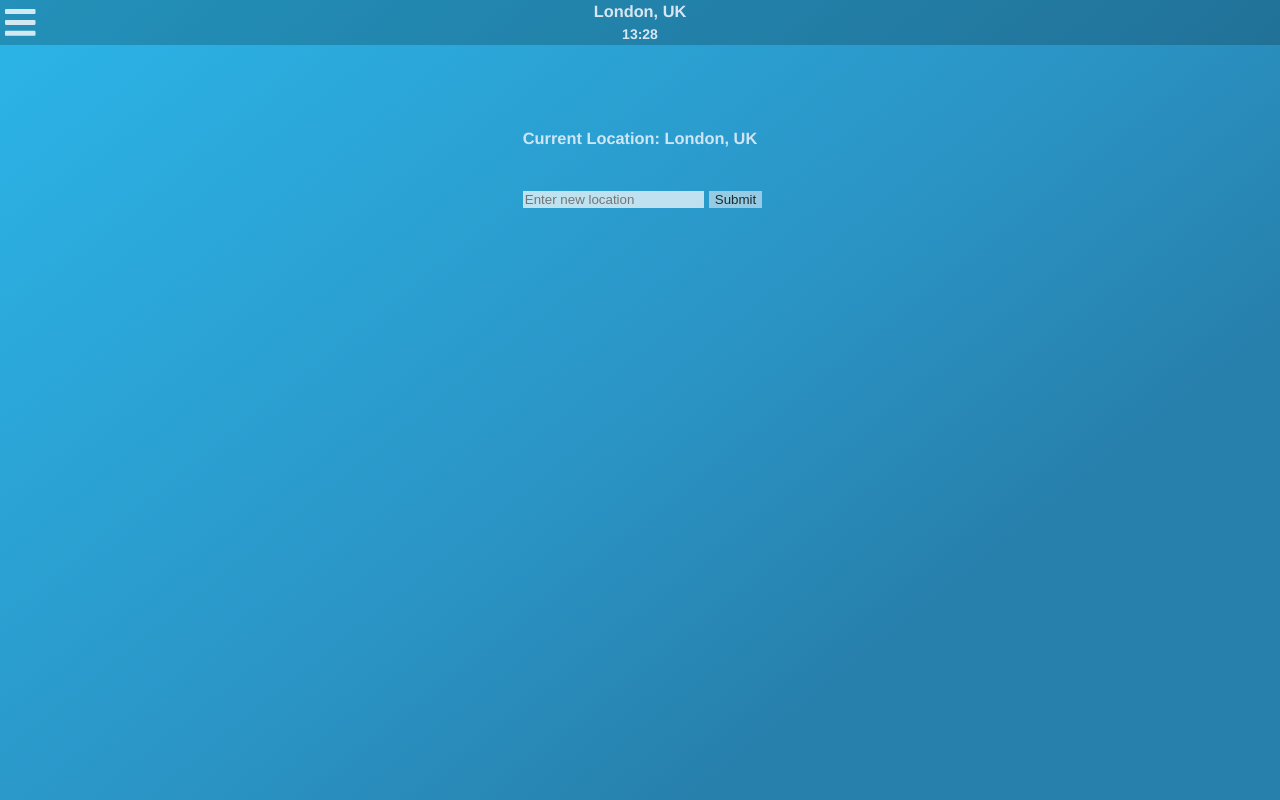
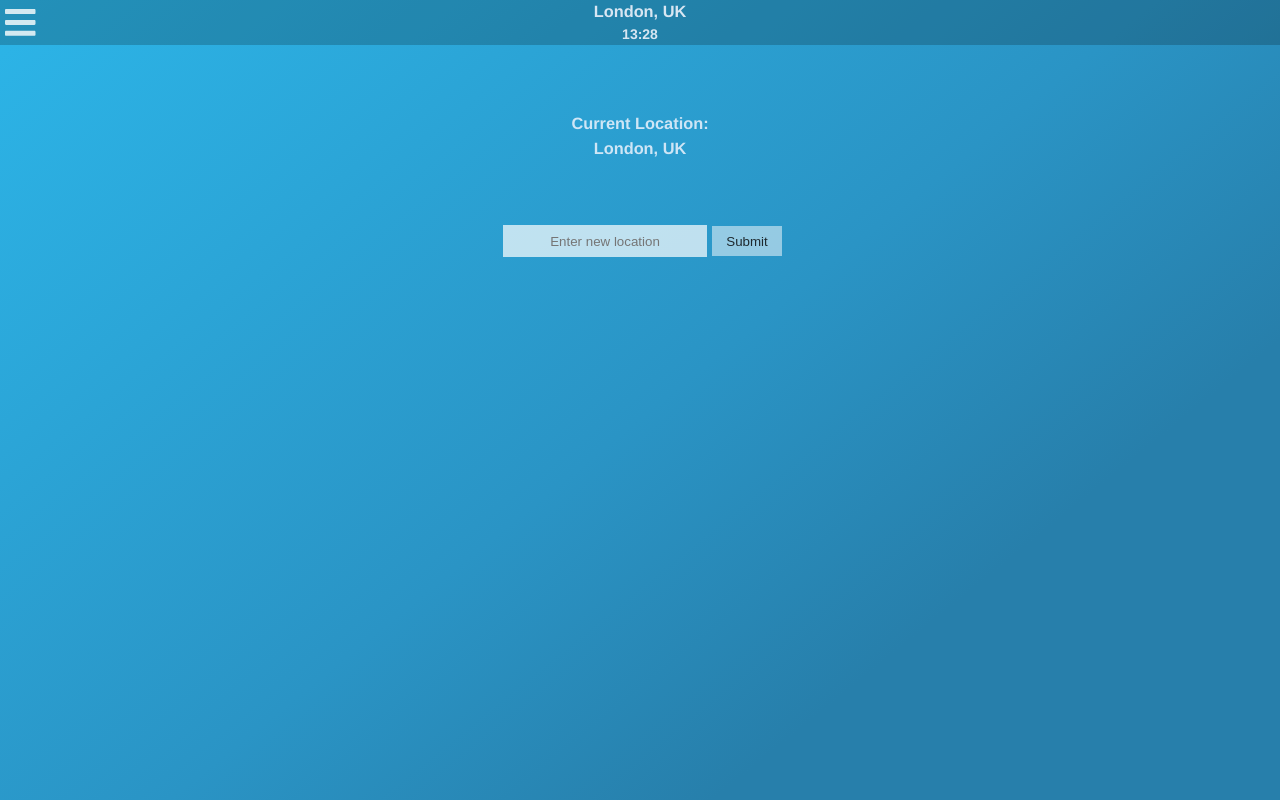
Before and after one commit to raihio/WeatherApp, a React (Create React App) app: page /changeLoc in a window 1280 px wide. Built offline with nearby package versions, Linux system fonts and the light colour scheme.

Commit message:
annoying people changes

```diff
--- a/src/components/changeLoc/index.js
+++ b/src/components/changeLoc/index.js
@@ -41,8 +41,9 @@ export default class changeLoc extends Component{
                     cookie.latitude = newLat;
                     document.cookie = JSON.stringify(cookie);
                     document.getElementById("responseMess").innerText = "Location Changed";
-                    document.getElementById("responseMess").style.color = "#3bce5a";
+                    document.getElementById("responseMess").style.color = "#f8f8ff";
                     document.getElementById("responseMess").style.visibility = "unset";
+                    window.location.reload();
                     console.log(document.cookie);
                 }
                 else {
@@ -58,7 +59,8 @@ export default class changeLoc extends Component{
     render(){
         return(
             <div>
-                <h3 className="curLoc"> Current Location: {getLoc()}</h3>
+                <h3 className="curLoc"> Current Location: </h3>
+                <h3 className="curLoc"> {getLoc()} </h3>
                 <br/>
                 <div  className="wholeForm">
                     {/* Form for entering new location */}
--- a/src/components/changeLoc/style.css
+++ b/src/components/changeLoc/style.css
@@ -1,7 +1,7 @@
 
 .wholeForm {
     width: fit-content;
-    margin: 0 auto;
+    margin: 40px auto;
 }
 
 .Elem {
@@ -9,11 +9,14 @@
     border: none;
     color: #2e2e2e;
     background-color: rgba(255, 255, 255, 0.7);
+    text-align: center;
+    height: 30px;
+    width: 200px;
 }
 
 .curLoc {
     width: fit-content;
-    margin: 20px auto;
+    margin: 5px auto;
     color: rgba(248, 248, 255, 0.8);
 }
 
@@ -21,6 +24,8 @@
     border: none;
     background-color: rgba(255, 255, 255, 0.5);
     color: rgba(0, 0, 0, 0.8);
+    height: 30px;
+    width: 70px;
 }
 
 #responseMess {
--- a/src/components/header/index.js
+++ b/src/components/header/index.js
@@ -27,9 +27,6 @@ export default class Header extends Component{
 
     constructor() {
         super();
-        this.state = {
-            changed: ''
-        }
     }
 
     componentWillMount() {
--- a/src/components/mainPage/index.js
+++ b/src/components/mainPage/index.js
@@ -26,6 +26,7 @@ export default class mainPage extends Component{
         // given a unix time stamp, it converts to HH:MM
         var date = new Date(timestamp*1000);
         var hours = date.getHours();
+        if (hours < 12) hours = "0" + hours;
         var minutes = "0" + date.getMinutes();
         var formattedTime = hours + ':' + minutes.substr(-2);
         return formattedTime;
@@ -102,6 +103,7 @@ export default class mainPage extends Component{
                         color='#e8e8e8'
                         icon={this.state.mainIcon}
                         autoplay={true}
+                        id="wIcon"
                     />
                         <div id="celsDiv"><h1>{this.state.mainCels}°C | </h1></div>
                         <div id="farenDiv"><h1>{this.state.mainFaren}°F</h1></div>
--- a/src/components/mainPage/style.css
+++ b/src/components/mainPage/style.css
@@ -7,9 +7,10 @@
 
 #current{
     height: 180px;
-    width: fit-content;
+    width: 100%;
     margin: 0 auto;
 }
+
 
 #tableWrapper{
     padding-top: 55px;
--- a/src/components/tubeUpdates/index.js
+++ b/src/components/tubeUpdates/index.js
@@ -3,6 +3,8 @@ import styles from './styles.css';
 
 
 export default class TubeUpdates extends Component{
+
+
 
     constructor() {
         super();
@@ -19,8 +21,20 @@ export default class TubeUpdates extends Component{
             piccadilly: '',
             victoria: '',
             waterloo: '',
+            lastUpdate: 'Never'
         }
     }
+
+
+
+    getCurrTime() {
+        var d = new Date();
+        var h = d.getUTCHours();
+        var min = d.getUTCMinutes();
+        if (min < 10) min = "0" + min;
+        return h + ":" + min;
+    }
+
     componentWillMount() {
         this.forceUpdate();
         // gets TFL data from API
@@ -44,10 +58,13 @@ export default class TubeUpdates extends Component{
                 piccadilly:data["9"].lineStatuses["0"].statusSeverityDescription,
                 victoria:data["10"].lineStatuses["0"].statusSeverityDescription,
                 waterloo:data["11"].lineStatuses["0"].statusSeverityDescription,
+                lastUpdate: this.getCurrTime()
             });
         });
 
     }
+
+
 
     render(){
 
@@ -120,6 +137,10 @@ export default class TubeUpdates extends Component{
                     </tr>
                     </div>
                 </table>
+                <div>
+                    <br/>
+                    <h3>Last Update: {this.state.lastUpdate}</h3>
+                </div>
             </div>
 
         )
```
